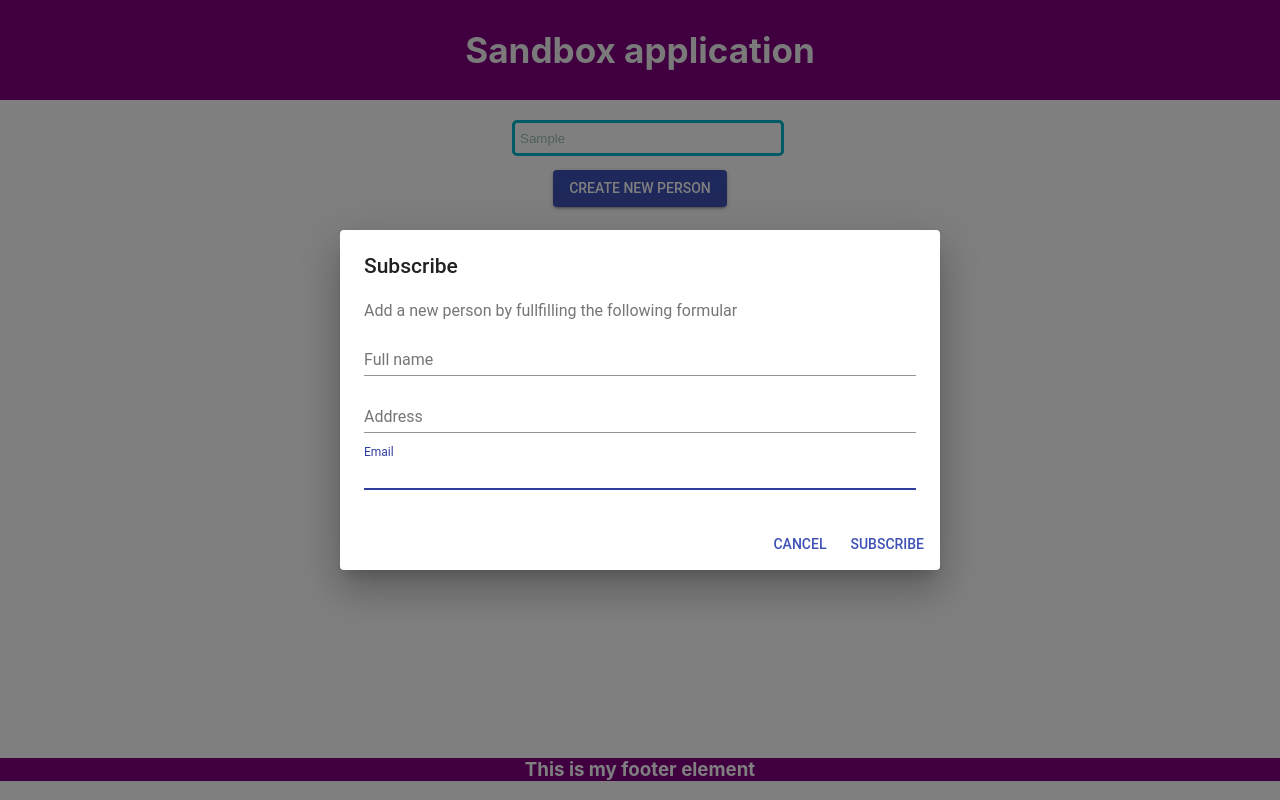
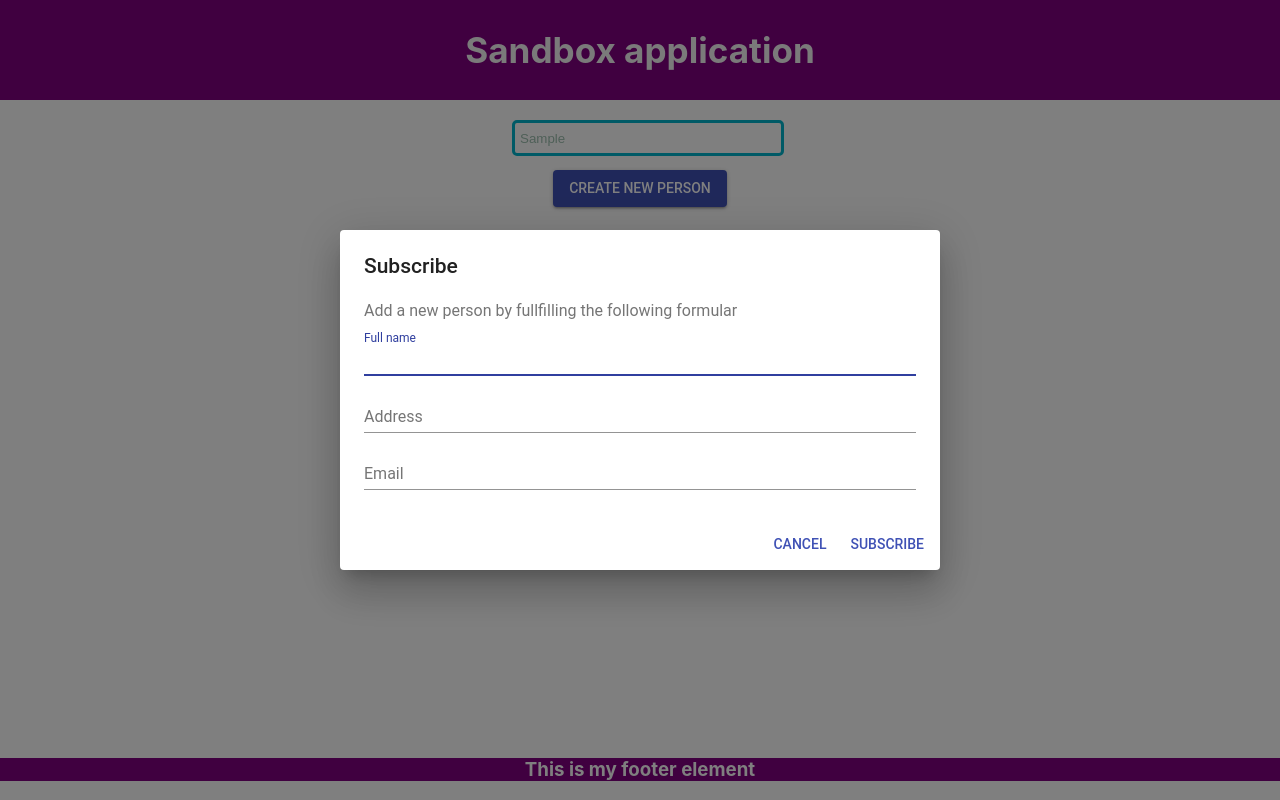
Before and after one commit to JoSeTe4ever/react_people, a React (Create React App) app: page / in a window 1280 px wide. Both pictures are taken after typing "Sample" into the empty fields and a click on the button "CREATE NEW PERSON". Built offline with nearby package versions, Linux system fonts and the light colour scheme.

Commit message:
Added the propTypes dependency as well as make the createPersonDialogue a controlled component.

```diff
--- a/package.json
+++ b/package.json
@@ -5,6 +5,7 @@
   "dependencies": {
     "@material-ui/core": "^3.9.2",
     "@material-ui/icons": "^3.0.2",
+    "prop-types": "^15.6.2",
     "react": "^16.7.0",
     "react-dom": "^16.7.0",
     "react-scripts": "2.1.1"
--- a/src/components/header/Header.js
+++ b/src/components/header/Header.js
@@ -6,7 +6,6 @@ class Header extends Component {
     constructor(props) {
         super(props);
         this.state = {};
-        let currenttime = new Date();
     };
 
     static defaultProps = {}
--- a/src/components/main/Main.js
+++ b/src/components/main/Main.js
@@ -29,6 +29,10 @@ class Main extends Component {
                     </div>
                     <div className="peopleDataContainer">
                         {this.peopleCardsComponents.slice(5, 10)}
+                    </div>
+
+                    <div className="peopleDataContainer">
+                        {this.peopleCardsComponents.slice(10, 15)}
                     </div>
                 </div>
             </div>
--- a/src/components/main/create-dialog/CreatePersonDialogue.js
+++ b/src/components/main/create-dialog/CreatePersonDialogue.js
@@ -8,13 +8,31 @@ import DialogActions from "@material-ui/core/DialogActions/DialogActions";
 import DialogContent from "@material-ui/core/DialogContent/DialogContent";
 
 import './CreatePersonDialogue.css'
+import peopleData from "../../../data/peopleData";
 
 class CreatePersonDialogue extends Component {
 
     constructor(props) {
         super(props);
-        this.state = {open: false};
+        this.state = {
+            open: false,
+            name: "",
+            address: "",
+            email: "",
+            formErrors: {
+                name: "",
+                address: "",
+                email: ""
+            }
+        };
         this.handleClose = this.close.bind(this);
+        this.handleChangeField = this.changeField.bind(this);
+    }
+
+    changeField(event){
+        this.setState({
+            [event.target.id]: event.target.value
+        });
     }
 
     handleClickOpen = () => {
@@ -23,12 +41,14 @@ class CreatePersonDialogue extends Component {
 
     close() {
         this.setState({open: false});
+        peopleData.push(this.state)
     };
 
     render() {
         return (
             <div>
-                <Button type="submit" variant="contained" color="primary" className={"createButton"} onClick={this.handleClickOpen}>
+                <Button type="submit" variant="contained" color="primary" className={"createButton"}
+                        onClick={this.handleClickOpen}>
                     CREATE NEW PERSON
                 </Button>
                 <Dialog
@@ -41,28 +61,32 @@ class CreatePersonDialogue extends Component {
                             Add a new person by fullfilling the following formular
                         </DialogContentText>
                         <TextField
+                            onChange={this.handleChangeField}
                             autoFocus
                             margin="dense"
                             id="name"
                             label="Full name"
-                            type="email"
+                            type="text"
                             fullWidth
+                            value={this.state.name}
                         />
                         <TextField
-                            autoFocus
+                            onChange={this.handleChangeField}
                             margin="dense"
-                            id="name"
+                            id="address"
                             label="Address"
-                            type="email"
+                            type="text"
                             fullWidth
+                            value={this.state.address}
                         />
                         <TextField
-                            autoFocus
+                            onChange={this.handleChangeField}
                             margin="dense"
-                            id="name"
+                            id="email"
                             label="Email"
                             type="email"
                             fullWidth
+                            value={this.state.email}
                         />
 
                     </DialogContent>
```
